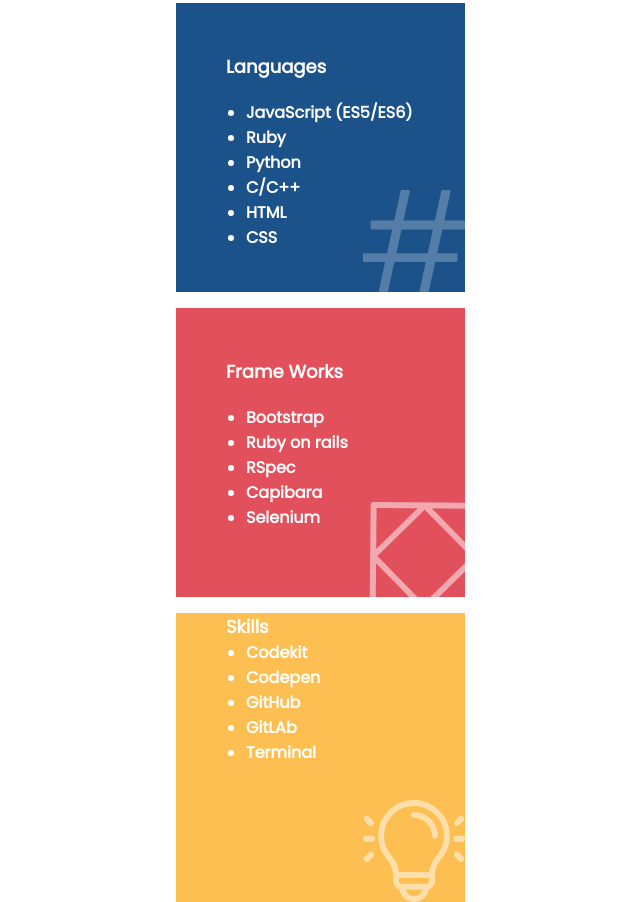
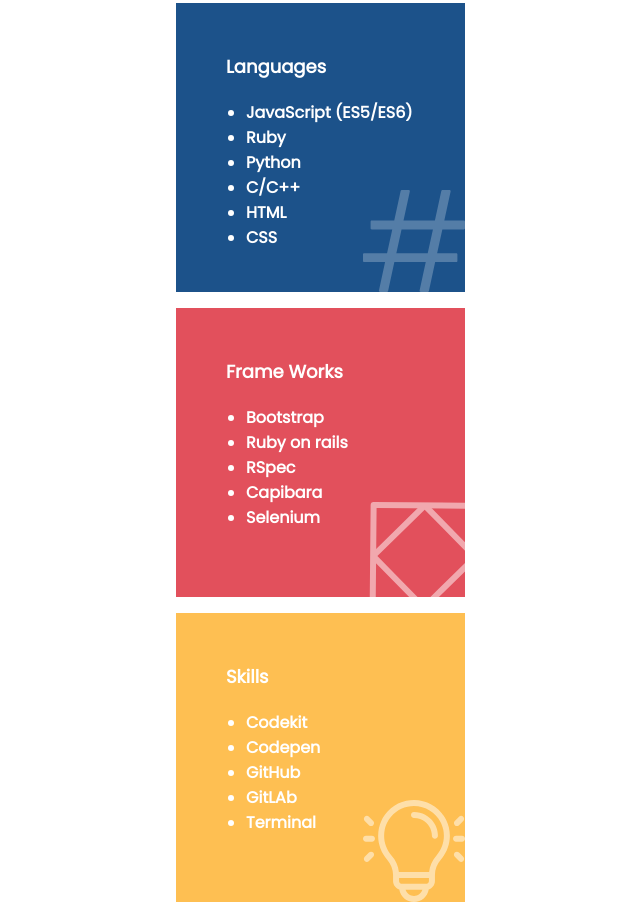
Before and after one commit to PraisesPJMT/Praises-Tula-Portfolio, a plain HTML site: page index.html in a window 1280 px wide. Shown: the part 3752-4654 px from the top of the page, without its empty margins (320-960 px from the left). Drawn offline with nearby package versions, Linux system fonts and the light colour scheme.

Commit message:
Fixed more linter problems

```diff
--- a/index.html
+++ b/index.html
@@ -108,7 +108,7 @@
             I derive great pleasure in using software programs to develop solutions to problems while having a high test of excellence and good attention to detail. Fan of Liverpool FC, love TV series and sports.<br><br>
             Interested in both Front-End and Back-End spectrum. I am also interested in working on ambitious projects with positive people and goal oriented companies.</p>
             <a href="#" class="button dark-button get-cv">Get my CV <i class="fa-solid fa-download"></i></a>
-            <section class="about-box">
+            <div class="about-box">
                 <div class="about-lang-color">
                     <div class="about-languages">
                         <p class="about-list-heading">Languages</p>
@@ -136,7 +136,7 @@
                 </div>
                 <div class="about-skills-color">
                     <div class="about-skills">
-                        <p` class="about-list-heading">Skills</p>
+                        <p class="about-list-heading">Skills</>
                         <ul class="about-list">
                             <li>Codekit</li>
                             <li>Codepen</li>
@@ -146,7 +146,7 @@
                         </ul>
                     </div>
                 </div>
-            </section>
+            </div>
         </section>
     </main>
 </body>
```
